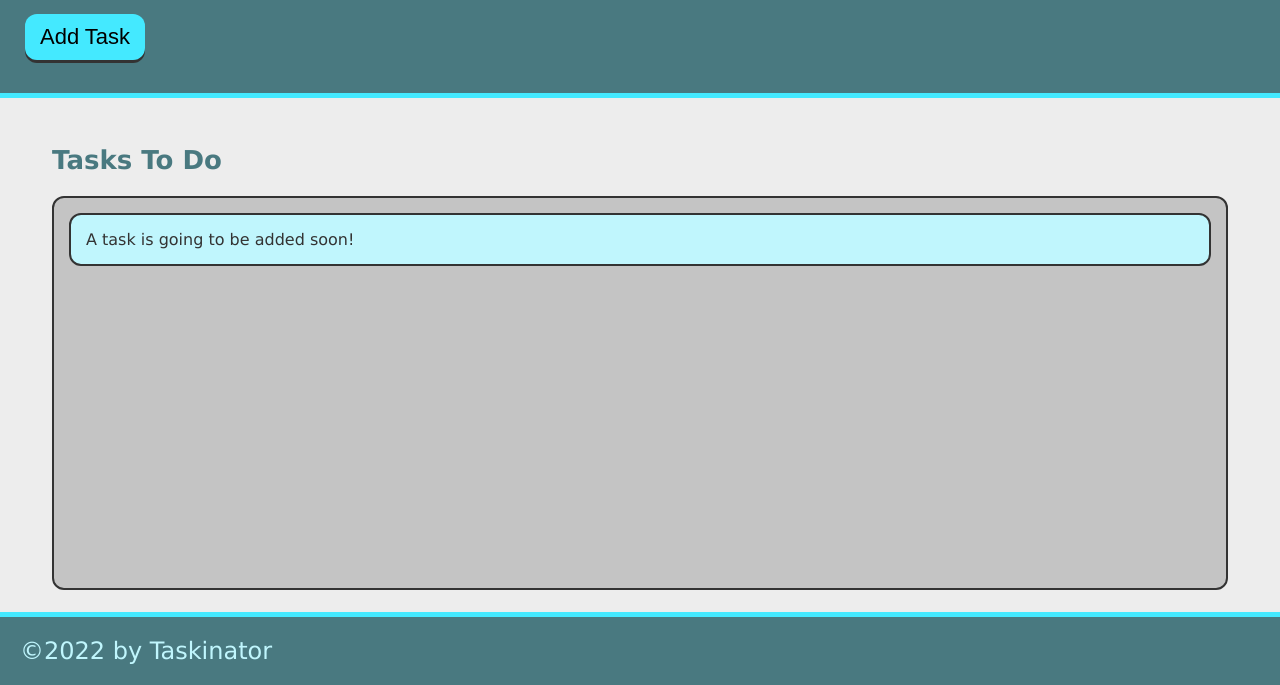
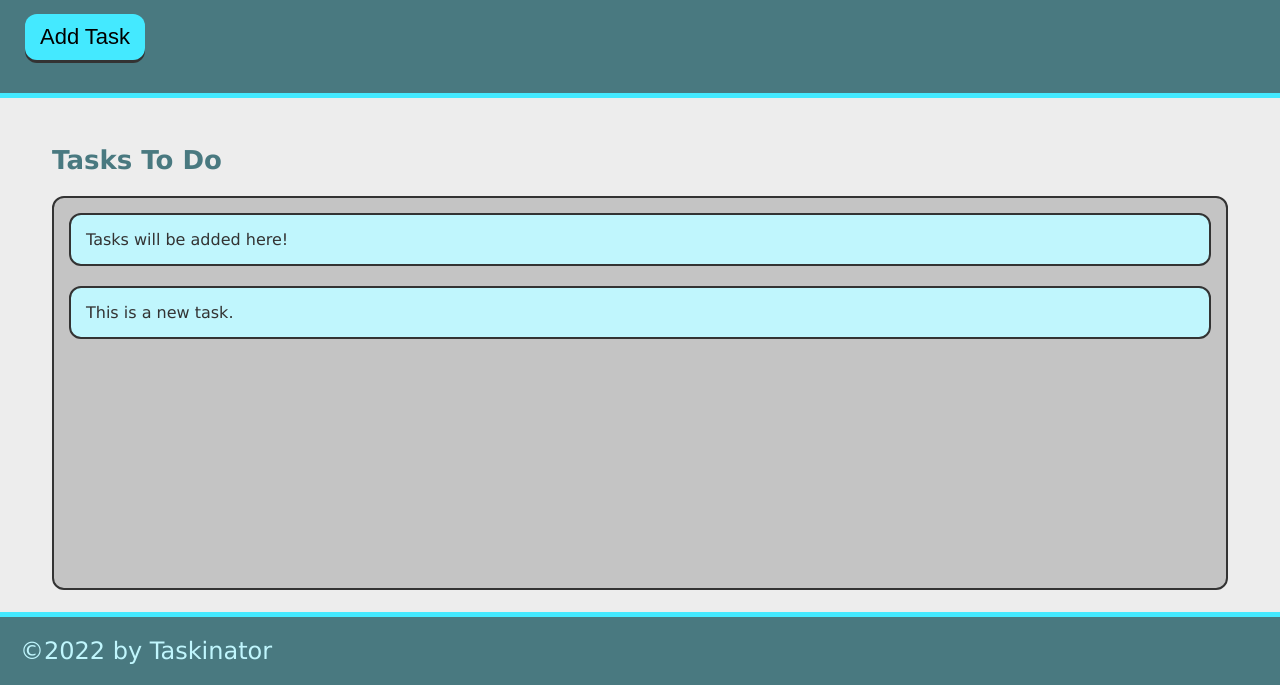
Before and after one commit to JaxonAdams/taskinator, a plain HTML site: page index.html in a window 1280 px wide. Both pictures are taken after a click on the button "Add Task". Shown: the part 115-800 px from the top of the page. Drawn offline with Linux system fonts and the light colour scheme.

Commit message:
scripted task handler button

```diff
--- a/assets/js/script.js
+++ b/assets/js/script.js
@@ -0,0 +1,11 @@
+var buttonEl = document.querySelector("#save-task");
+var tasksToDoEl = document.querySelector("#tasks-to-do");
+
+var createTaskHandler = function() {
+    var listItemEl = document.createElement("li");
+    listItemEl.className = "task-item";
+    listItemEl.textContent = "This is a new task.";
+    tasksToDoEl.appendChild(listItemEl);
+}
+
+buttonEl.addEventListener("click", createTaskHandler);
--- a/index.html
+++ b/index.html
@@ -13,14 +13,14 @@
     <header>
         <h1 class="page-title">Taskinator</h1>
         <p>Click the button below to add a new task!</p>
-        <button class="btn">Add Task</button>
+        <button class="btn" id="save-task">Add Task</button>
     </header>
 
     <main class="page-content">
         <section class="task-list-wrapper">
             <h2 class="list-title">Tasks To Do</h2>
-            <ul class="task-list">
-                <li class="task-item">A task is going to be added soon!</li>
+            <ul class="task-list" id="tasks-to-do">
+                <li class="task-item">Tasks will be added here!</li>
             </ul>
         </section>
     </main>
```
